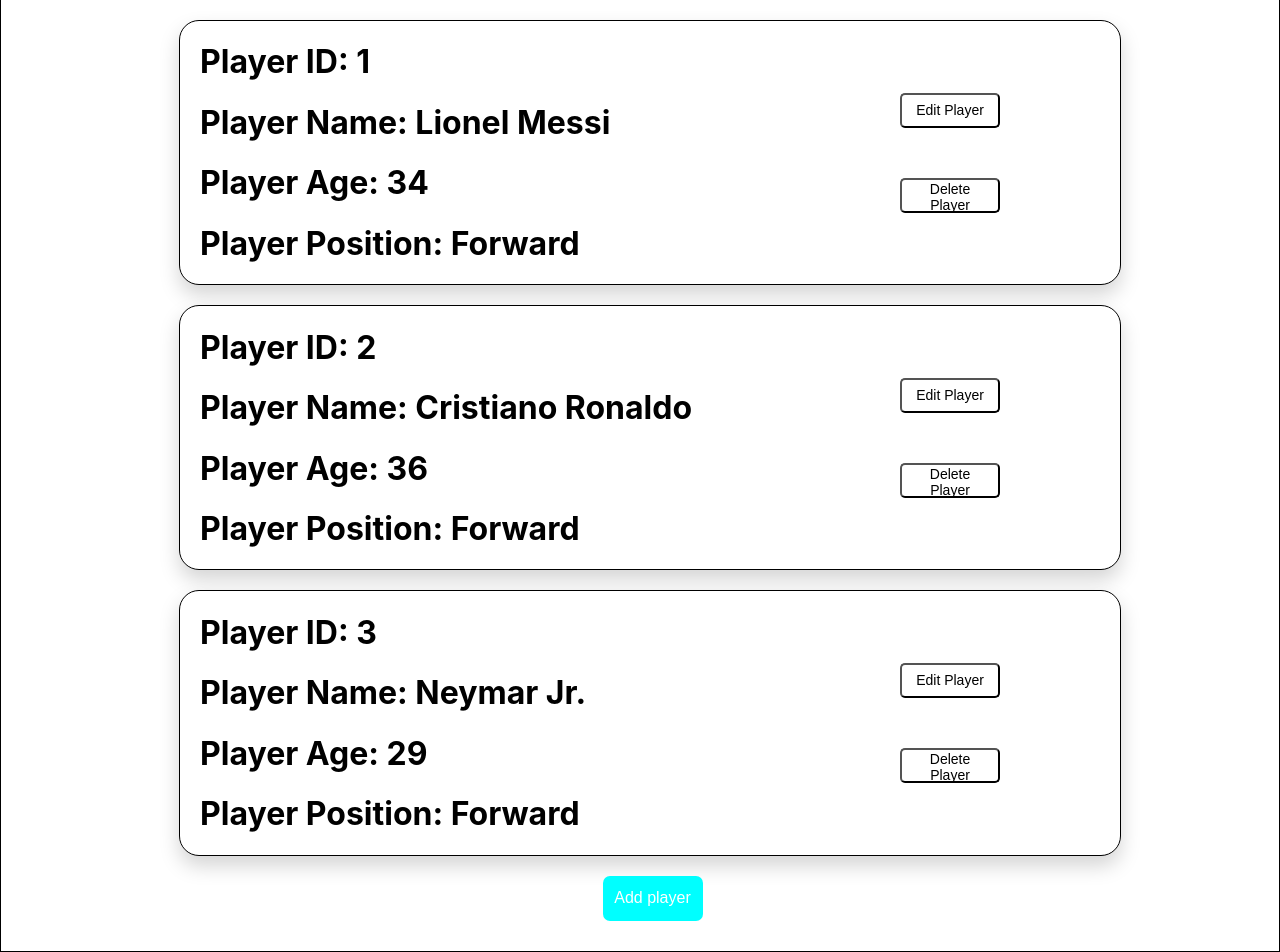
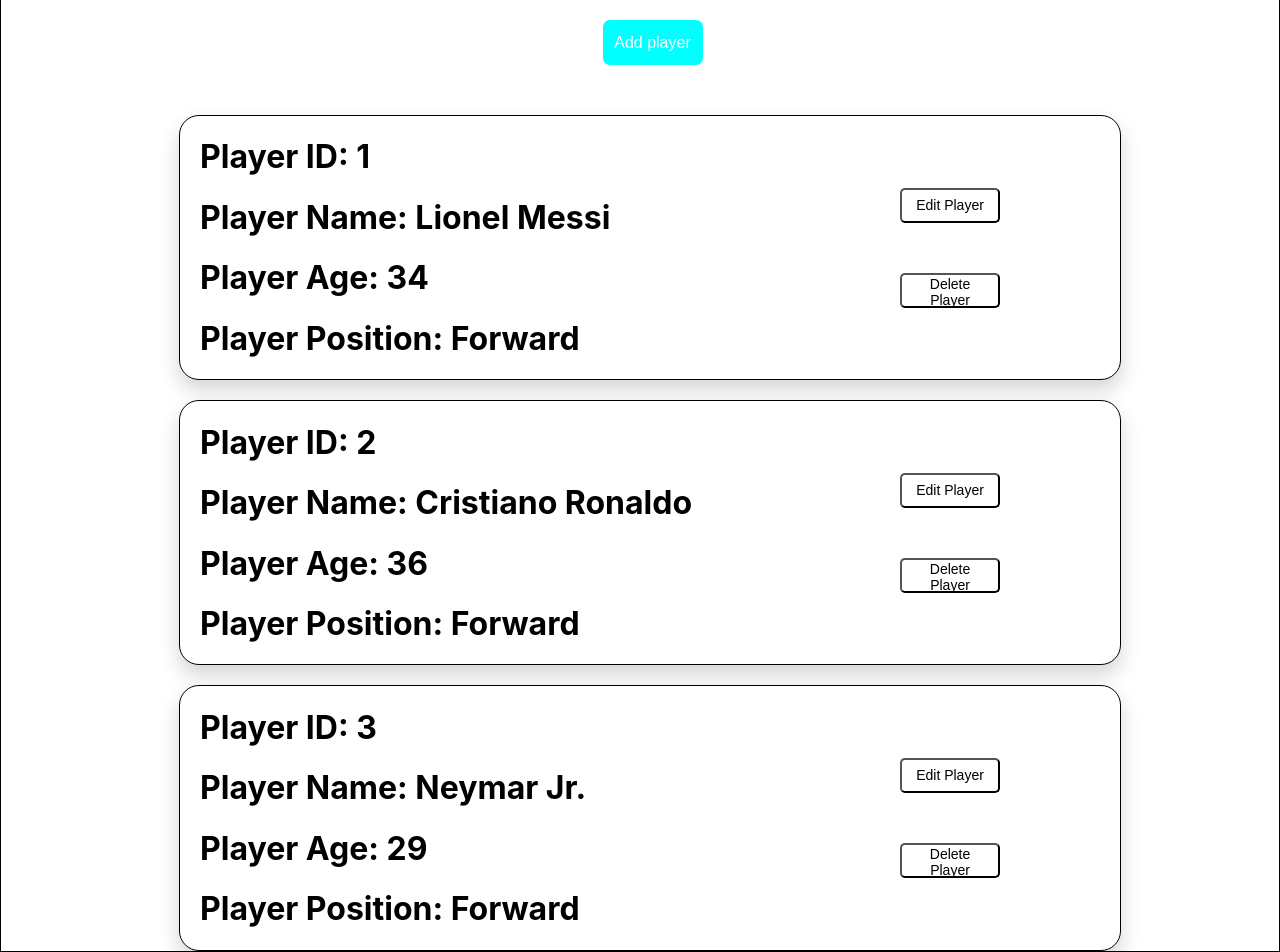
Before and after one commit to sonti123l/REACT-CRUD, a React (Create React App) app: page / in a window 1280 px wide. Shown: the part 140-1092 px from the top of the page. Built offline with nearby package versions, Linux system fonts and the light colour scheme.

Commit message:
Update PlayerDetails.jsx

```diff
--- a/src/PlayerDetails.jsx
+++ b/src/PlayerDetails.jsx
@@ -4,6 +4,7 @@
     return(
         <div className="DetailsName">
             <h1>CRUD APP FOR FOOTBALL PLAYERS TRACKING</h1>
+            <button onClick={addPlayer} id="AddPlayer">Add player</button>
                 {
                     Players.map((player) => (
                         <div key={player.id} className="detailsContainer">
@@ -20,9 +21,7 @@
                         </div>
                     ))
                 }
-            <button onClick={addPlayer} id="AddPlayer">Add player</button>
         </div>
-
     )
 }
 
```
